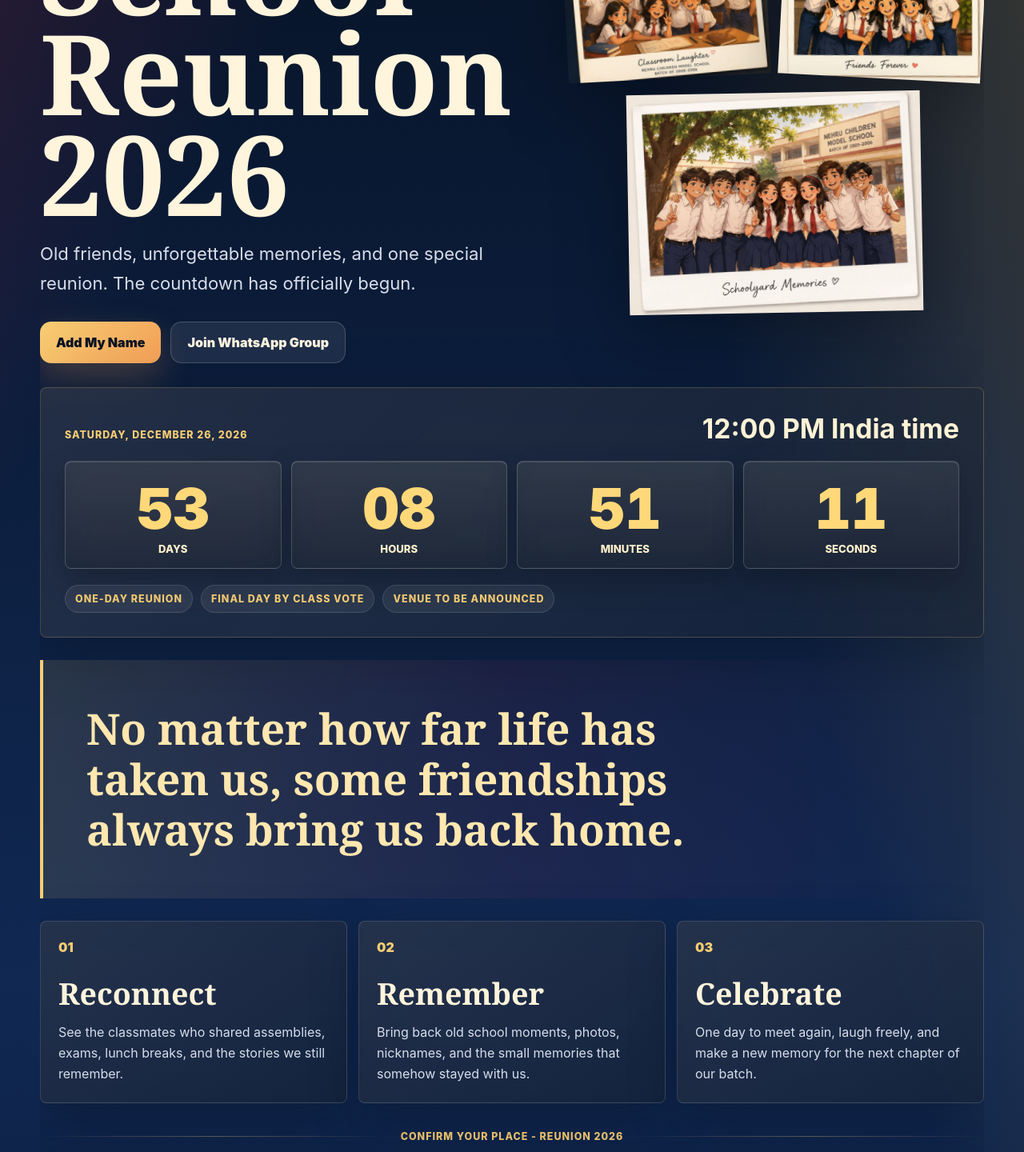
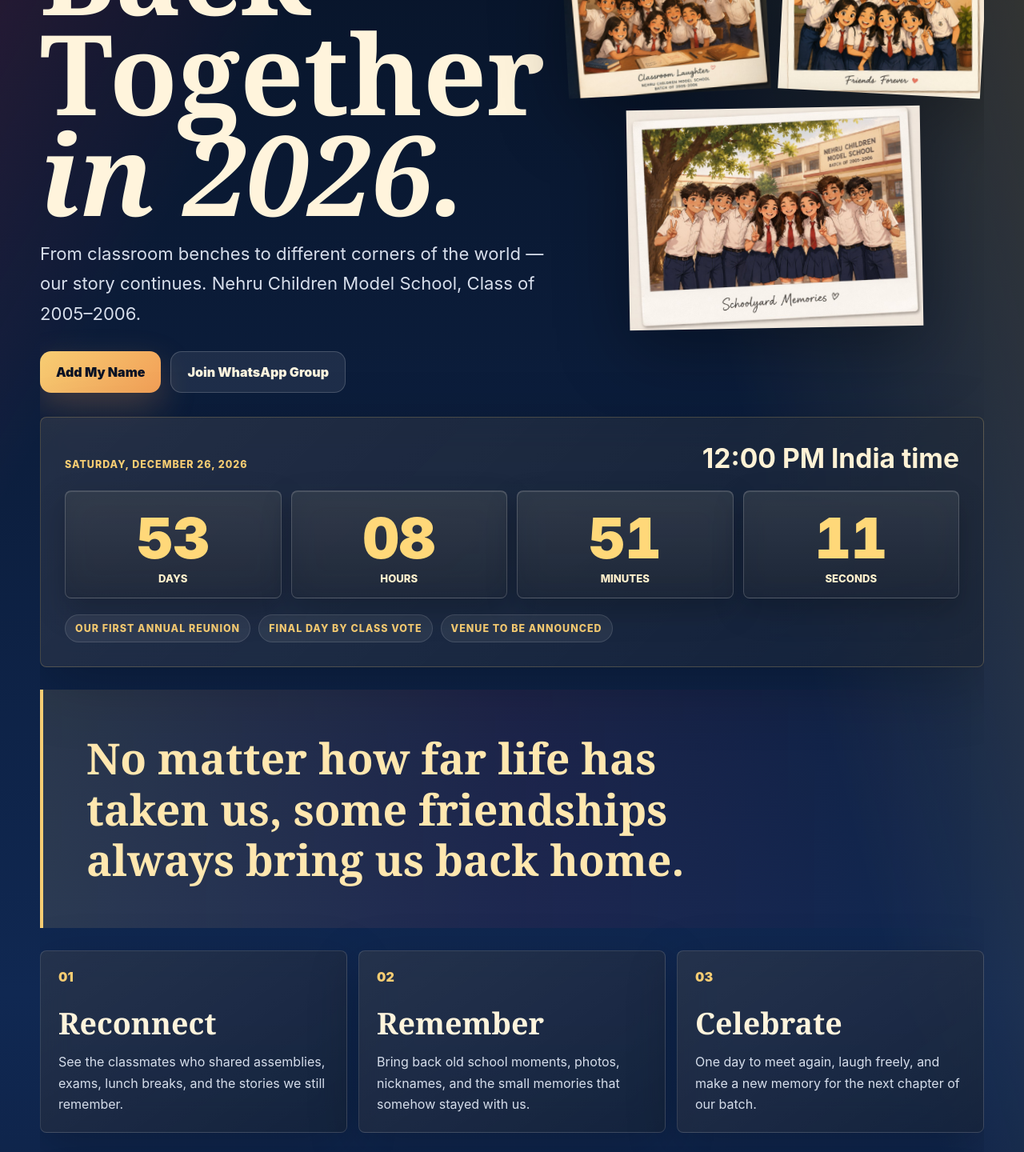
Before and after one commit to Gouravbunty17/high-school-reunion-countdown, a React (Vite) app: page / in a window 1280 px wide. Shown: the part 260-1700 px from the top of the page at 80% size. Built offline with nearby package versions, Linux system fonts and the light colour scheme; no server answers; the database is empty.

Commit message:
design: refresh reunion hero and annual tradition messaging

```diff
--- a/src/App.tsx
+++ b/src/App.tsx
@@ -10,9 +10,9 @@ function App() {
       <section className="hero" aria-labelledby="main-heading">
         <div className="hero-copy-block">
           <p className="school-kicker">Nehru Children Model School - Batch of 2005-2006</p>
-          <h1 id="main-heading">School Reunion 2026</h1>
+          <h1 id="main-heading">Back Together <em>in 2026.</em></h1>
           <p className="supporting-message">
-            Old friends, unforgettable memories, and one special reunion. The countdown has officially begun.
+            From classroom benches to different corners of the world — our story continues. Nehru Children Model School, Class of 2005–2006.
           </p>
 
           <div className="hero-actions" aria-label="Primary actions">
@@ -25,27 +25,27 @@ function App() {
           </div>
         </div>
 
-        <div className="memory-stack" aria-label="School memory photos">
+        <div className="memory-stack" aria-label="Illustrated school memories">
           <figure className="memory-photo photo-one">
             <img
               src="/memories/classroom-laughter.jpg"
               alt="Illustrated classmates smiling together inside a classroom"
             />
-            <figcaption>Classroom Laughter</figcaption>
+            <figcaption>Illustration · Classroom laughter</figcaption>
           </figure>
           <figure className="memory-photo photo-two">
             <img
               src="/memories/friends-forever.jpg"
               alt="Illustrated classmates posing together outside Class VIII-B"
             />
-            <figcaption>Friends Forever</figcaption>
+            <figcaption>Illustration · Friends forever</figcaption>
           </figure>
           <figure className="memory-photo photo-three">
             <img
               src="/memories/schoolyard-memories.jpg"
               alt="Illustrated classmates standing together in the schoolyard"
             />
-            <figcaption>Schoolyard Memories</figcaption>
+            <figcaption>Illustration · Schoolyard memories</figcaption>
           </figure>
         </div>
       </section>
@@ -57,7 +57,7 @@ function App() {
         </div>
         <Countdown />
         <div className="event-details" aria-label="Event details">
-          <span>One-day reunion</span>
+          <span>Our first annual reunion</span>
           <span>Final day by class vote</span>
           <span>Venue to be announced</span>
         </div>
@@ -85,7 +85,7 @@ function App() {
         </article>
       </section>
 
-      <div className="section-divider">Confirm your place - Reunion 2026</div>
+      <div className="section-divider">The Class of 2005–2006 · Reunion 2026</div>
       <div id="rsvp">
         <Rsvp />
       </div>
@@ -96,13 +96,13 @@ function App() {
       <section className="memory-preview" aria-label="Upcoming memory features">
         <div>
           <span className="eyebrow">Coming next</span>
-          <h2>Memory Wall</h2>
-          <p>A simple place for classmates to share school memories, old photos, and messages for the batch.</p>
+          <h2>Our Memory Wall</h2>
+          <p>A place for the stories, nicknames and little moments we still remember. No old photos needed to get started.</p>
         </div>
         <div>
           <span className="eyebrow">Coming next</span>
-          <h2>Then &amp; Now Gallery</h2>
-          <p>Old class pictures and new reunion photos can live together here after the plan is finalized.</p>
+          <h2>A Tradition Begins</h2>
+          <p>2026 is chapter one. Every year, we’ll add another reunion and another page to our story.</p>
         </div>
       </section>
 
```
